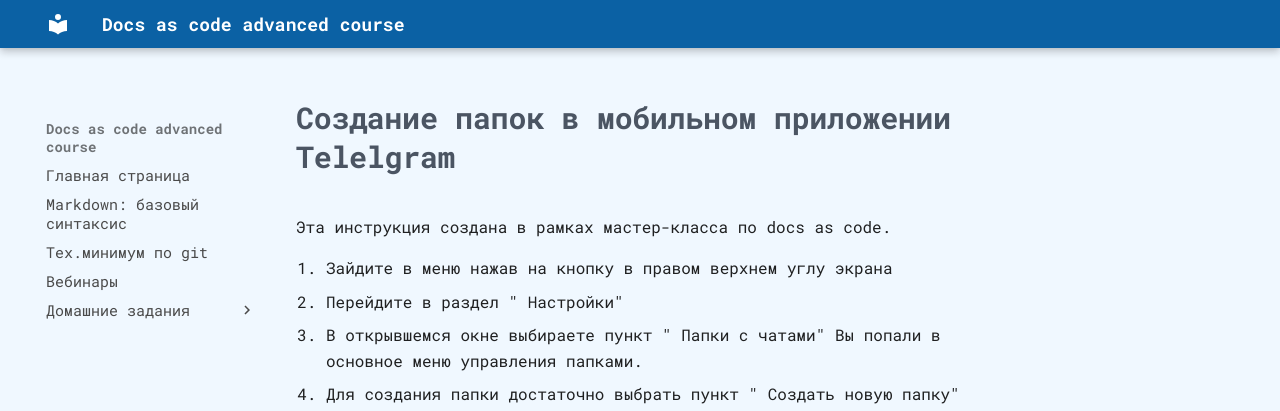
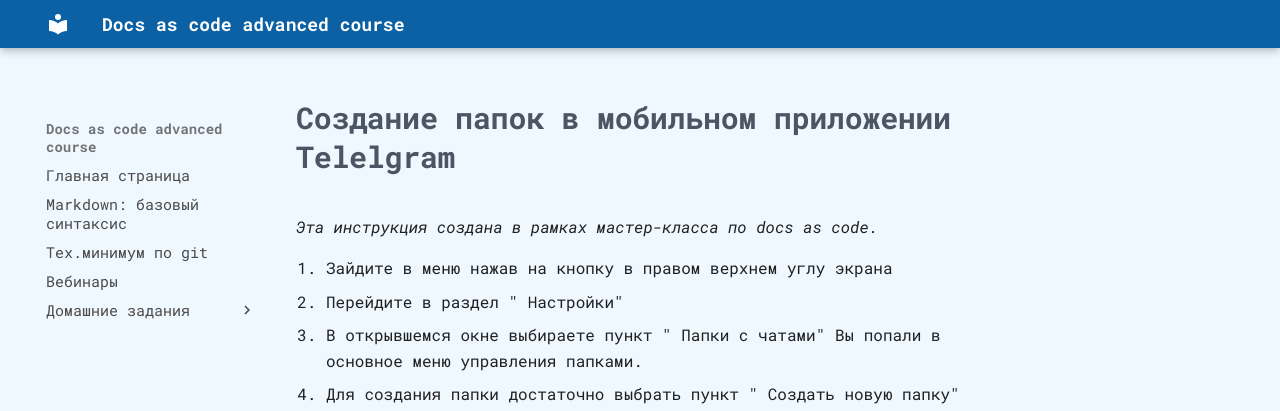
Before and after one commit to novillero/dac-advanced, an MkDocs documentation site: the page built from docs/instructions/helb11-instruction.md, in a window 1280 px wide. Shown: the top 411 px of the page. Built offline with MkDocs 1.6.1 and Material for MkDocs 9.7.7, drawn with Linux system fonts in a browser that asks for light colours; some web fonts are replaced.

Commit message:
Поправил форматирование

```diff
--- a/docs/instructions/helb11-instruction.md
+++ b/docs/instructions/helb11-instruction.md
@@ -1,6 +1,6 @@
 # Создание папок в мобильном приложении Telelgram
 
-Эта инструкция создана в рамках мастер-класса по docs as code.
+*Эта инструкция создана в рамках мастер-класса по docs as code.*
 
 1. Зайдите в меню нажав на кнопку в правом верхнем углу экрана
 2. Перейдите в раздел " Настройки"
```
